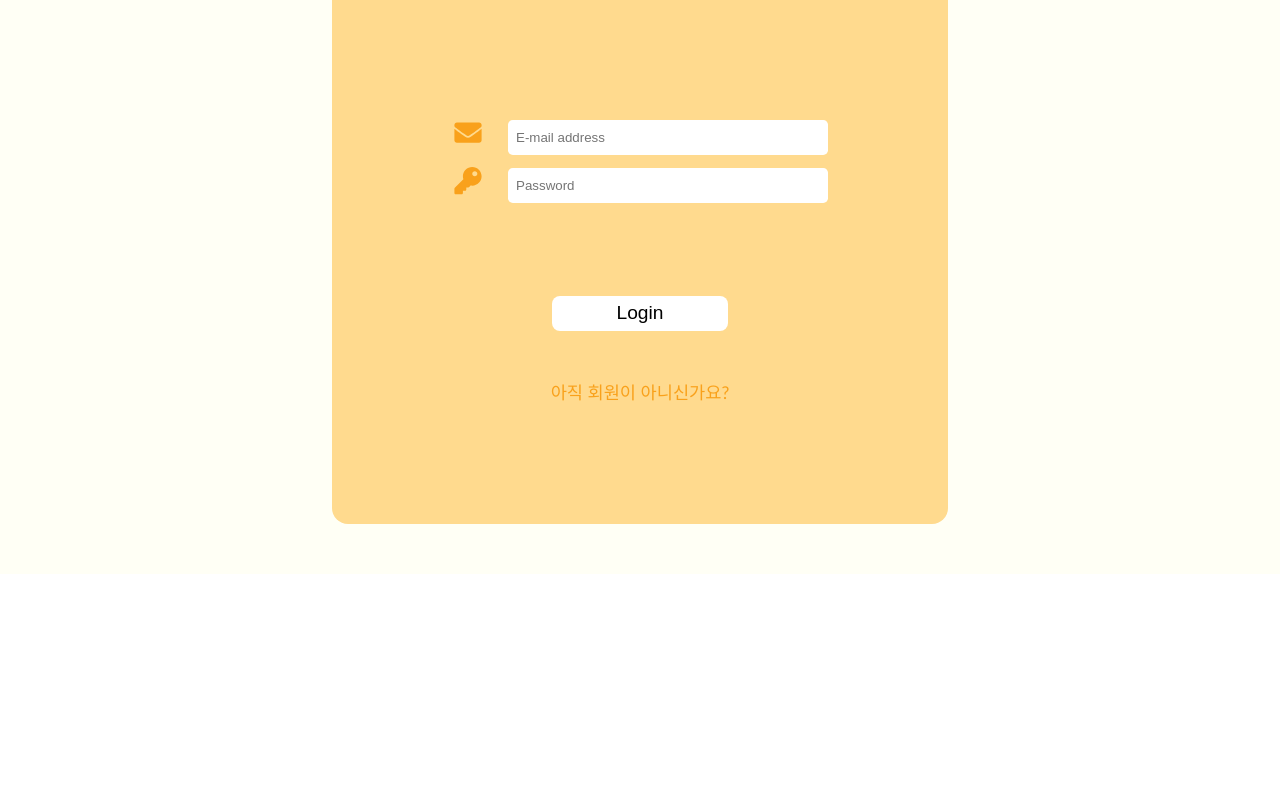
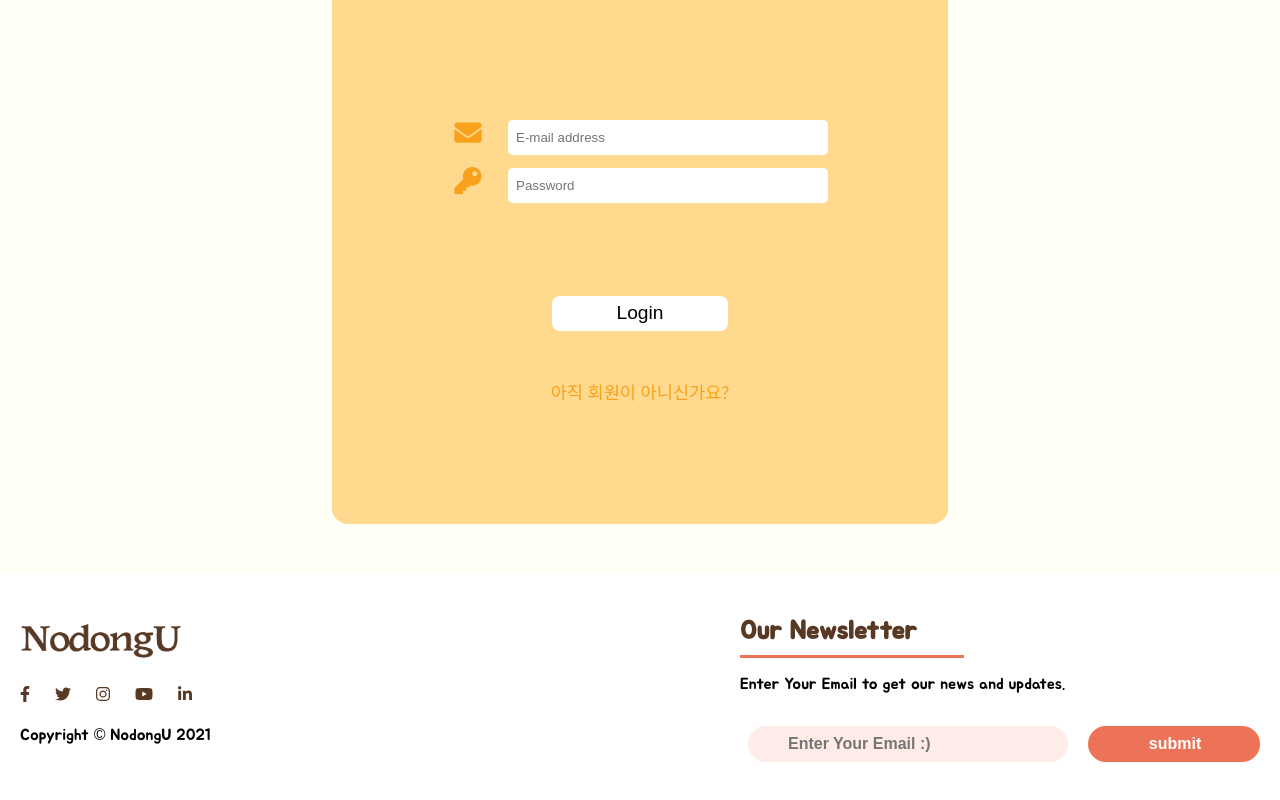
Before and after one commit to codestates/nodongu-client, a React (Create React App) app in the folder client/: page / in a window 1280 px wide. Shown: the part 226-1026 px from the top of the page. Before the commit the page ends 800 px from the top, so only its background shows below. Built offline with nearby package versions, Linux system fonts and the light colour scheme.

Commit message:
Fix Footer

```diff
--- a/client/public/index.html
+++ b/client/public/index.html
@@ -2,7 +2,7 @@
 <html lang="en">
   <head>
     <meta charset="utf-8" />
-    <link rel="icon" href="%PUBLIC_URL%/favicon.ico" />
+    <link rel="icon" href="./icon_1.png" />
     <meta name="viewport" content="width=device-width, initial-scale=1" />
     <meta name="theme-color" content="#000000" />
     <meta
--- a/client/src/App.js
+++ b/client/src/App.js
@@ -4,6 +4,7 @@ import './App.css';
 import Signup from './Components/signup/signup';
 import Login from './Components/login/login';
 import Nav from './Components/navbar/navbar';
+import Footer from './Components/footer/footer';
 
 class App extends Component {
   state = {
@@ -47,6 +48,7 @@ class App extends Component {
       <>
         <Nav userInfo={this.state.userInfo} />
         <Login onUserInfo={this.handleUserInfo} />
+        <Footer />
         {/* <Signup onSignUp={this.handleSignUp} /> */}
       </>
     );
--- /dev/null
+++ b/client/src/Components/footer/footer.css
@@ -0,0 +1,137 @@
+@import url('https://fonts.googleapis.com/css2?family=Jua&display=swap');
+
+* {
+  box-sizing: border-box;
+}
+
+:root {
+  --main-background-color: #fffff5;
+  --nav-background-color: #f4d195;
+  --footer-font-color: #573924;
+  --light-white-color: #ffffff;
+  --dark-white-color: #f5f5f5;
+  --light-yellow-color: #fffff5;
+  --middle-yellow-color: #fff1b9;
+  --dark-yellow-color: #ffda8e;
+  --middle-beige-color: #fdd692;
+  --light-orange-color: #f9a11b;
+  --dark-pink-color: #ec7357;
+  --light-pink-color: #ffece9;
+}
+
+.footer-container {
+  margin: 0;
+  padding: 0;
+  font-family: 'Jua', sans-serif;
+  border-top: solid 0.5px var(--light-white-color);
+}
+
+footer {
+  background: var(--light-white-color);
+  padding: 2.5rem 0;
+}
+
+.footer-container-div {
+  max-width: 1300px;
+  margin: auto;
+  padding: 0 1.25rem;
+  display: flex;
+  justify-content: space-between;
+  align-items: center;
+  flex-wrap: wrap-reverse;
+}
+
+.social-media {
+  margin: 1.25rem 0;
+}
+
+.social-media a {
+  color: var(--footer-font-color);
+  margin-right: 1.56rem;
+  text-decoration: none;
+  transition: 0.3s linear;
+}
+
+.social-media a:hover {
+  color: var(--dark-pink-color);
+}
+
+h1 {
+  display: inline;
+  color: var(--footer-font-color);
+}
+
+.right-col h1 {
+  font-size: 1.62rem;
+}
+
+.border {
+  width: 14rem;
+  height: 3px;
+  margin-top: 0.5rem;
+  background: var(--dark-pink-color);
+}
+
+.newsletter-form {
+  display: flex;
+  justify-content: center;
+  align-items: center;
+}
+
+.txtb {
+  padding: 1.12rem 2.5rem;
+  font-size: 1rem;
+  color: var(--dark-pink-color);
+  background: var(--light-pink-color);
+  /* border: none;
+  outline: none; */
+  font-weight: 700;
+  border-radius: 1.5rem;
+  min-width: 320px;
+}
+
+.btn {
+  /* padding: 8px 42px; */
+  font-size: 16px;
+  color: var(--light-white-color);
+  background: var(--dark-pink-color);
+  font-weight: 700;
+  border-radius: 1.5rem;
+  margin-left: 20px;
+  cursor: pointer;
+  transition: opacity 0.3s linear;
+}
+
+.btn:hover {
+  opacity: 0.7;
+}
+
+@media screen and (max-width: 960px) {
+  .footer-container-div {
+    max-width: 600px;
+  }
+
+  .right-col {
+    width: 100%;
+    margin-bottom: 60px;
+  }
+
+  .left-col {
+    width: 100%;
+    text-align: center;
+  }
+}
+
+@media screen and (max-width: 700px) {
+  .newsletter-form {
+    flex-wrap: wrap;
+  }
+  .txtb {
+    flex: 1;
+  }
+  .btn {
+    margin-left: 10px;
+    min-width: 512px;
+    margin-top: 10px;
+  }
+}
--- /dev/null
+++ b/client/src/Components/footer/footer.jsx
@@ -0,0 +1,56 @@
+import React, { Component } from 'react';
+import './footer.css';
+import logo from '../../Utils/images/main_logo.png';
+
+class Footer extends Component {
+  render() {
+    return (
+      <div className="footer-container">
+        <footer>
+          <div className="footer-container-div">
+            <div className="left-col">
+              <img
+                className="logo"
+                src={logo}
+                style={({ width: 40 }, { height: 40 })}
+              />
+              <div className="social-media">
+                <a href="#">
+                  <i className="fab fa-facebook-f"></i>
+                </a>
+                <a href="#">
+                  <i className="fab fa-twitter"></i>
+                </a>
+                <a href="#">
+                  <i className="fab fa-instagram"></i>
+                </a>
+                <a href="#">
+                  <i className="fab fa-youtube"></i>
+                </a>
+                <a href="#">
+                  <i className="fab fa-linkedin-in"></i>
+                </a>
+              </div>
+              <p className="rights-text">Copyright © NodongU 2021</p>
+            </div>
+            <div className="right-col">
+              <h1>Our Newsletter</h1>
+              <div className="border"></div>
+              <p>Enter Your Email to get our news and updates.</p>
+              <form action="" className="newsletter-form">
+                <input
+                  type="email"
+                  className="txtb"
+                  placeholder="Enter Your Email :)"
+                />
+                <input type="submit" className="btn" value="submit" />
+              </form>
+            </div>
+          </div>
+        </footer>
+      </div>
+    );
+  }
+}
+
+export default Footer;
--- a/client/src/Components/login/login.jsx
+++ b/client/src/Components/login/login.jsx
@@ -10,20 +10,20 @@ class Login extends Component {
   handleLogin = (email, password) => {
     console.log(email, password);
     // this.props.onUserInfo({ userId: 7 });
-    axios
-      .post(`http://ec2-3-133-155-148.us-east-2.compute.amazonaws.com/login`, {
-        email,
-        password,
-      })
-      .then((response) => {
-        console.log(response.data);
-        if (response.data.success === true) {
-          console.log('성공 ');
-          this.props.onUserInfo(response.data.userId);
-        } else {
-          console.log('login fail');
-        }
-      });
+    // axios
+    //   .post(`http://ec2-3-133-155-148.us-east-2.compute.amazonaws.com/login`, {
+    //     email,
+    //     password,
+    //   })
+    //   .then((response) => {
+    //     console.log(response.data);
+    //     if (response.data.success === true) {
+    //       console.log('성공 ');
+    //       this.props.onUserInfo(response.data.userId);
+    //     } else {
+    //       console.log('login fail');
+    //     }
+    //   });
   };
 
   onSubmit = (e) => {
```
Also changed, not shown: client/public/icon_1.png (added), client/src/Utils/images/main_logo.png (added).
